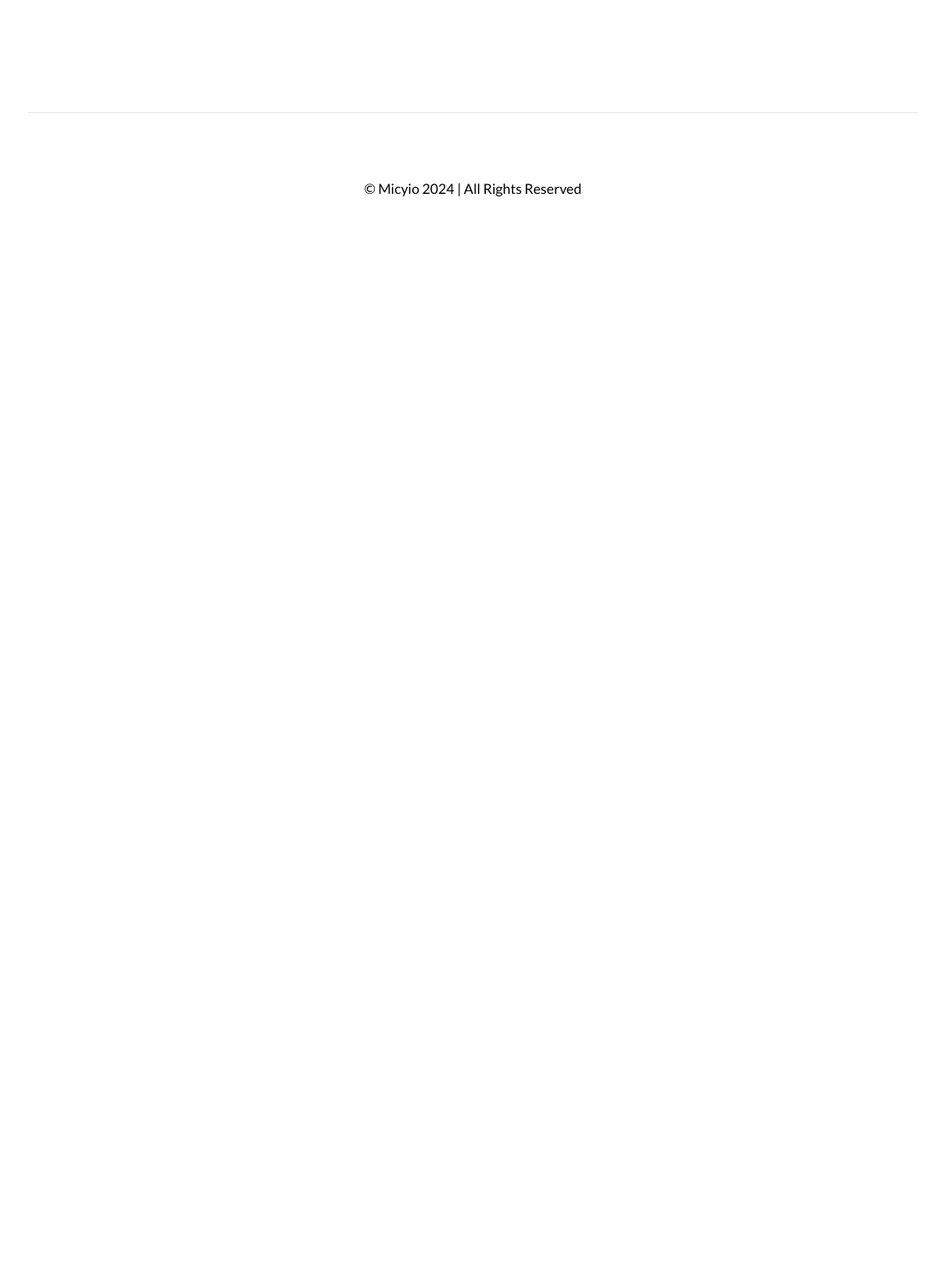
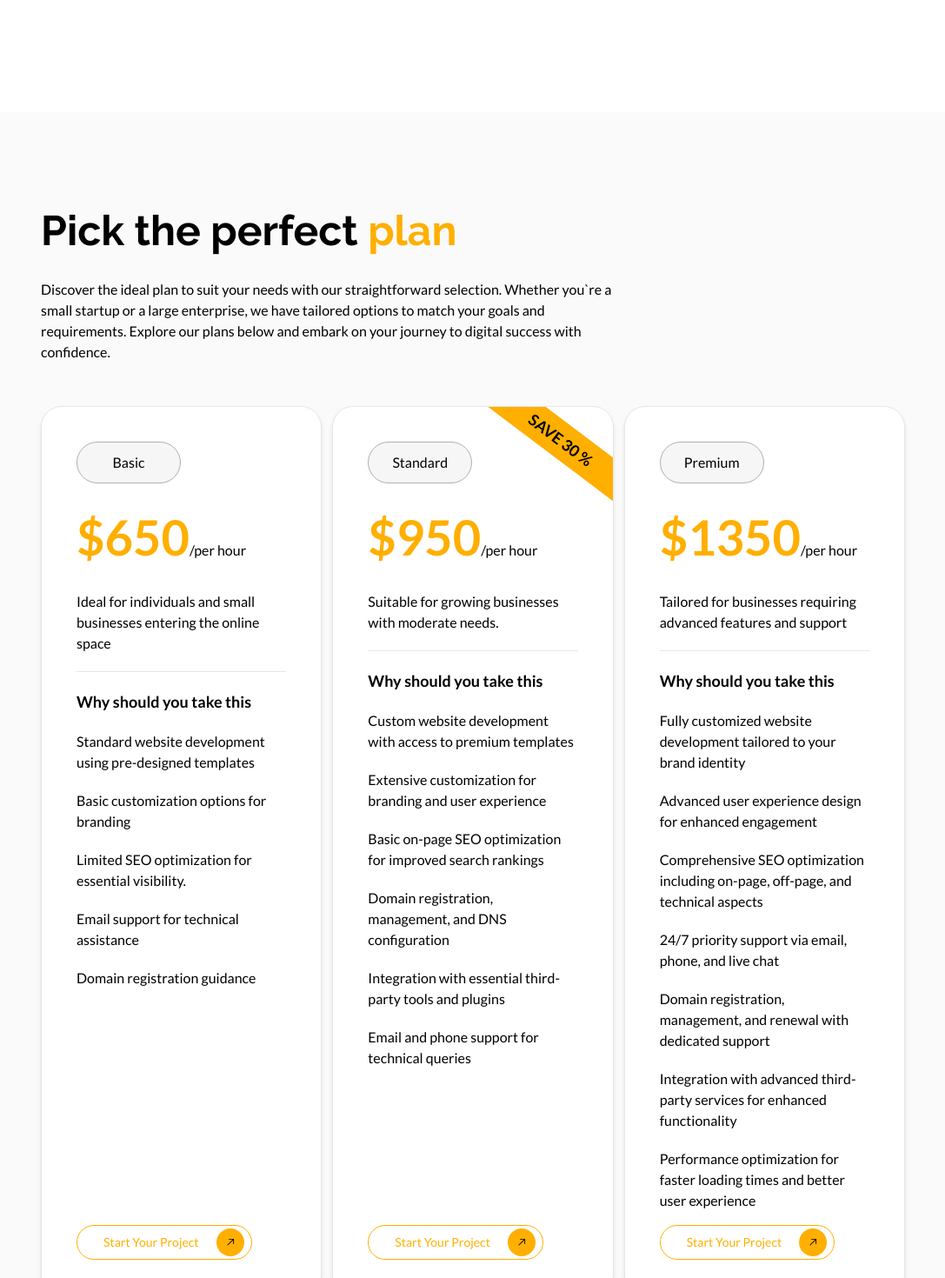
Before and after one commit to micyio/micyio, a Next.js app: page / in a window 1280 px wide. Shown: the part 7600-9070 px from the top of the page at 87% size, without its empty margins (96-1183 px from the left). Before the commit the page ends 7904 px from the top, so only its background shows below. Built offline with nearby package versions, Linux system fonts and the light colour scheme.

Commit message:
pricing responsive done

```diff
--- a/src/app/page.tsx
+++ b/src/app/page.tsx
@@ -5,6 +5,7 @@ import {
   Hero,
   MarqueeSection,
   PortfolioSection,
+  Pricing,
   ServiceSection,
   TechnologySection,
   TestimonialsSection,
@@ -22,8 +23,8 @@ export default function Home() {
       <TestimonialsSection />
       <TechnologySection />
       <FaqSection />
-      {/*<Pricing />
-      <CTA /> */}
+      <Pricing />
+      {/*<CTA /> */}
     </main>
   );
 }
--- a/src/features/home/pricing/pricing-card.component.tsx
+++ b/src/features/home/pricing/pricing-card.component.tsx
@@ -4,11 +4,11 @@ import { pricingData } from "./data";
 
 export function PricingCard() {
   return (
-    <div className="grid h-[930px] grid-cols-3 gap-3 ">
+    <div className="grid min-h-[930px] gap-3 md:grid-cols-2 lg:grid-cols-3 ">
       {pricingData?.map((price) => (
         <div
           key={price?.id}
-          className="relative flex flex-col justify-between overflow-hidden rounded-3xl border  bg-white p-10 shadow-md hover:border-primary dark:border-[#141313]  dark:bg-[#030303] dark:hover:border-primary"
+          className="relative flex flex-col justify-between gap-4 overflow-hidden rounded-3xl border  bg-white p-10 shadow-md hover:border-primary dark:border-[#141313]  dark:bg-[#030303] dark:hover:border-primary"
         >
           <div className="dark:bg flex flex-col gap-5">
             {price?.isPopular ? (
@@ -36,7 +36,7 @@ export function PricingCard() {
             </ul>
           </div>
           <div>
-            <Button variant="dynamic" className="group flex pr-2">
+            <Button variant="dynamic" className="group flex items-center pr-2">
               {price?.buttonTitle}{" "}
               <span className=" ml-5 flex h-8 w-8 items-center justify-center rounded-full bg-primary text-black group-hover:bg-white">
                 <GoArrowUpRight />
--- a/src/features/home/pricing/pricing.component.tsx
+++ b/src/features/home/pricing/pricing.component.tsx
@@ -5,7 +5,7 @@ export function Pricing() {
     <div className="rounded-t-[100px] bg-[#F6F6F680] py-[100px] dark:bg-[#141313]">
       <div className="container">
         <div className="grid grid-cols-12 ">
-          <div className="col-span-8">
+          <div className="col-span-12 text-center lg:col-span-8 lg:text-left">
             <h1 className="heading-two mb-5">
               Pick the perfect <span className="text-primary">plan</span>
             </h1>
```
